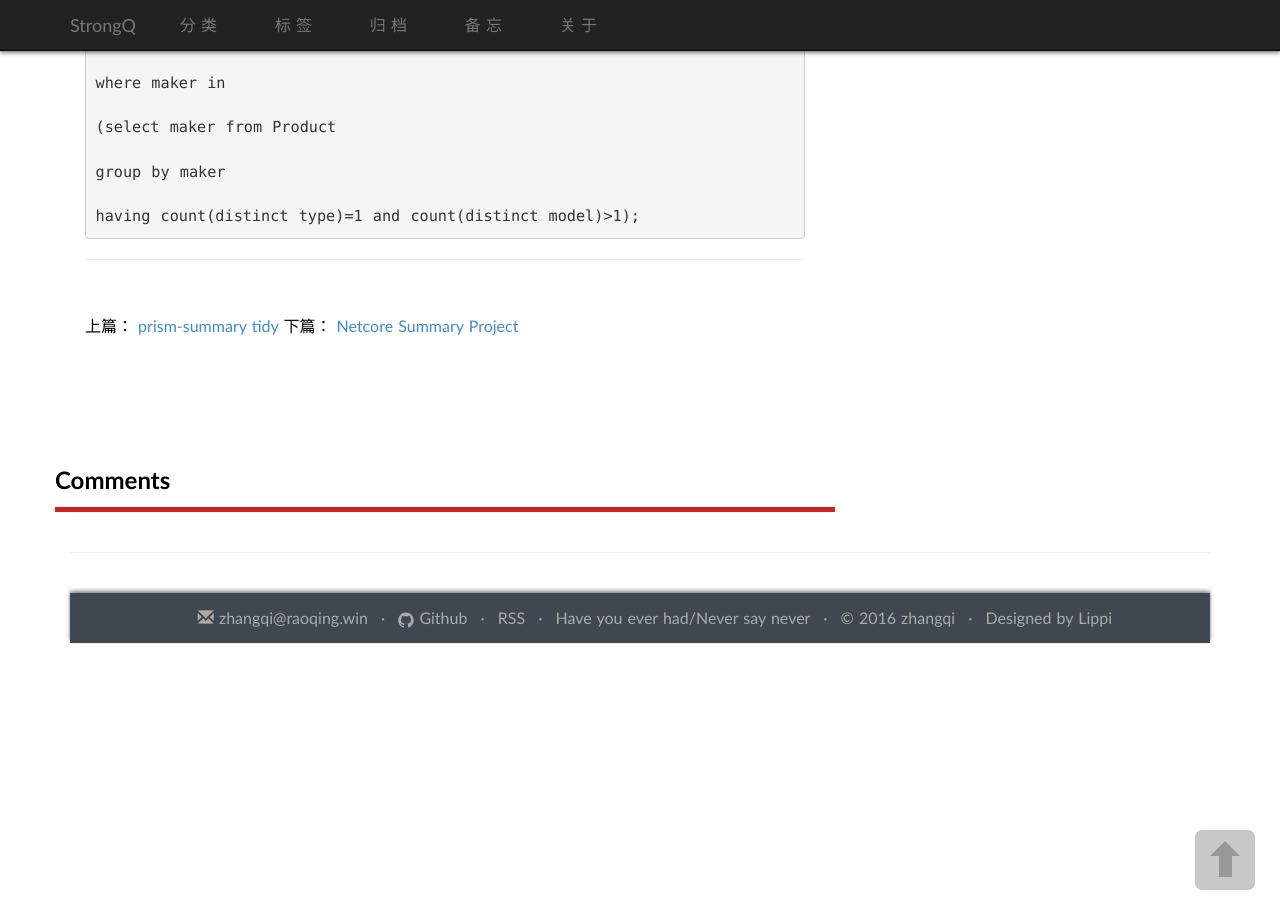
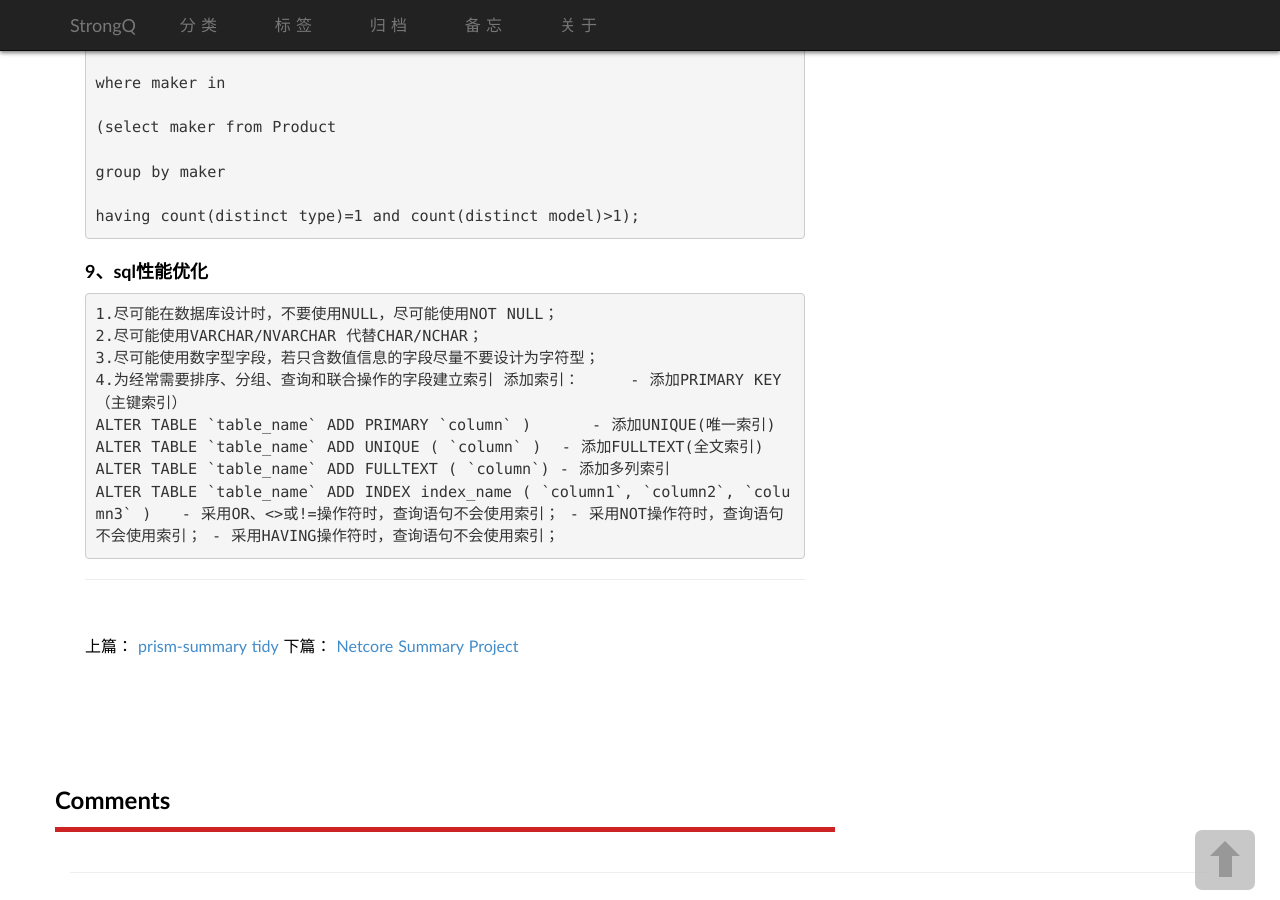
Before and after one commit to strongQ/caoyinping, a Jekyll site: the page built from _posts/2020-12-22-sql-summary-project.md, in a window 1280 px wide and 900 px high, scrolled down 2637 px. Built offline with Jekyll 4.4.1, drawn with Linux system fonts in a browser that asks for light colours; some web fonts are replaced; comment, search, counter and statistics services are not loaded.

Commit message:
修改sql提示

```diff
--- a/_posts/2020-12-22-sql-summary-project.md
+++ b/_posts/2020-12-22-sql-summary-project.md
@@ -116,3 +116,22 @@ tags:          [sql]
     group by maker
 
     having count(distinct type)=1 and count(distinct model)>1);
+
+
+### 9、sql性能优化
+    1.尽可能在数据库设计时，不要使用NULL，尽可能使用NOT NULL；
+    2.尽可能使用VARCHAR/NVARCHAR 代替CHAR/NCHAR；
+    3.尽可能使用数字型字段，若只含数值信息的字段尽量不要设计为字符型；
+    4.为经常需要排序、分组、查询和联合操作的字段建立索引
+添加索引：
+- 添加PRIMARY KEY（主键索引）
+    ALTER TABLE `table_name` ADD PRIMARY `column` )
+- 添加UNIQUE(唯一索引)
+    ALTER TABLE `table_name` ADD UNIQUE ( `column` )
+- 添加FULLTEXT(全文索引)
+    ALTER TABLE `table_name` ADD FULLTEXT ( `column`)
+- 添加多列索引
+    ALTER TABLE `table_name` ADD INDEX index_name ( `column1`, `column2`, `column3` )
+- 采用OR、<>或!=操作符时，查询语句不会使用索引；
+- 采用NOT操作符时，查询语句不会使用索引；
+- 采用HAVING操作符时，查询语句不会使用索引；
```
Also changed, not shown: _posts/2020-12-28-netcore-summary-project.md (+3 -3 lines).
